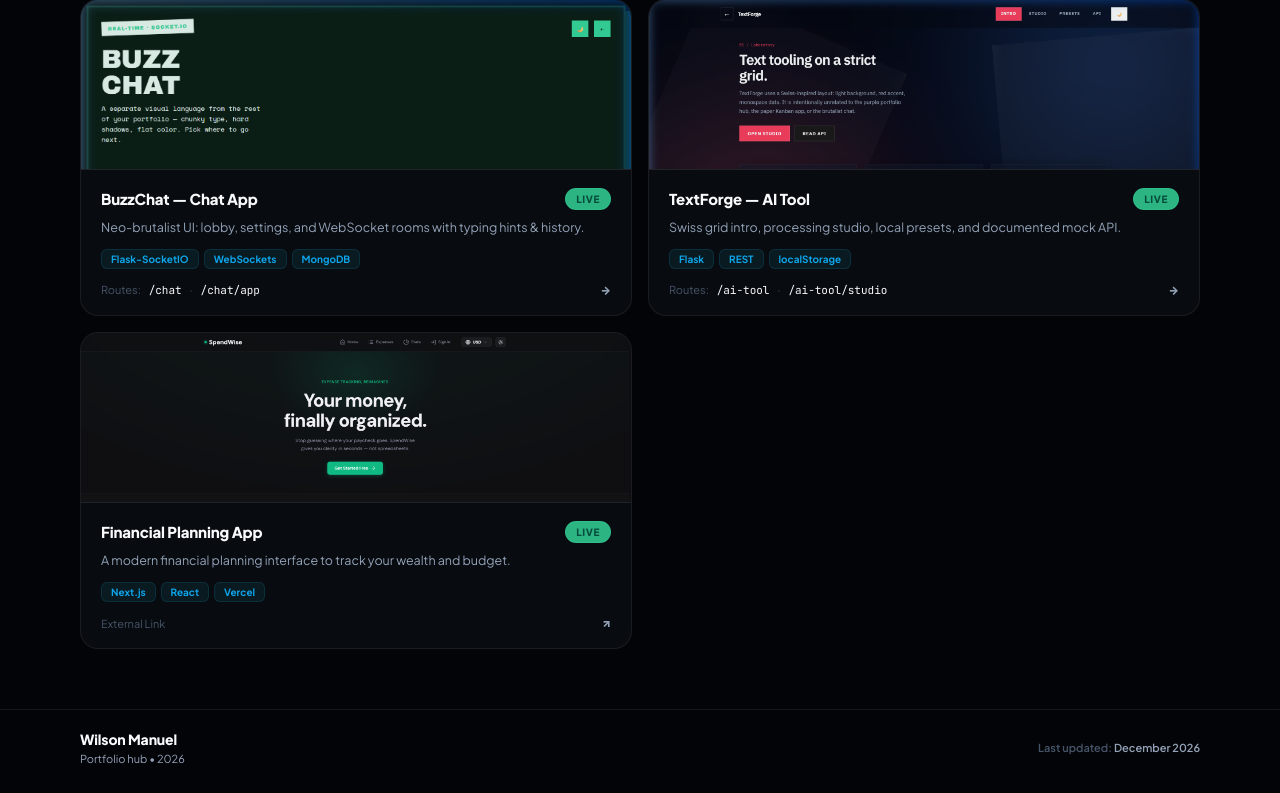
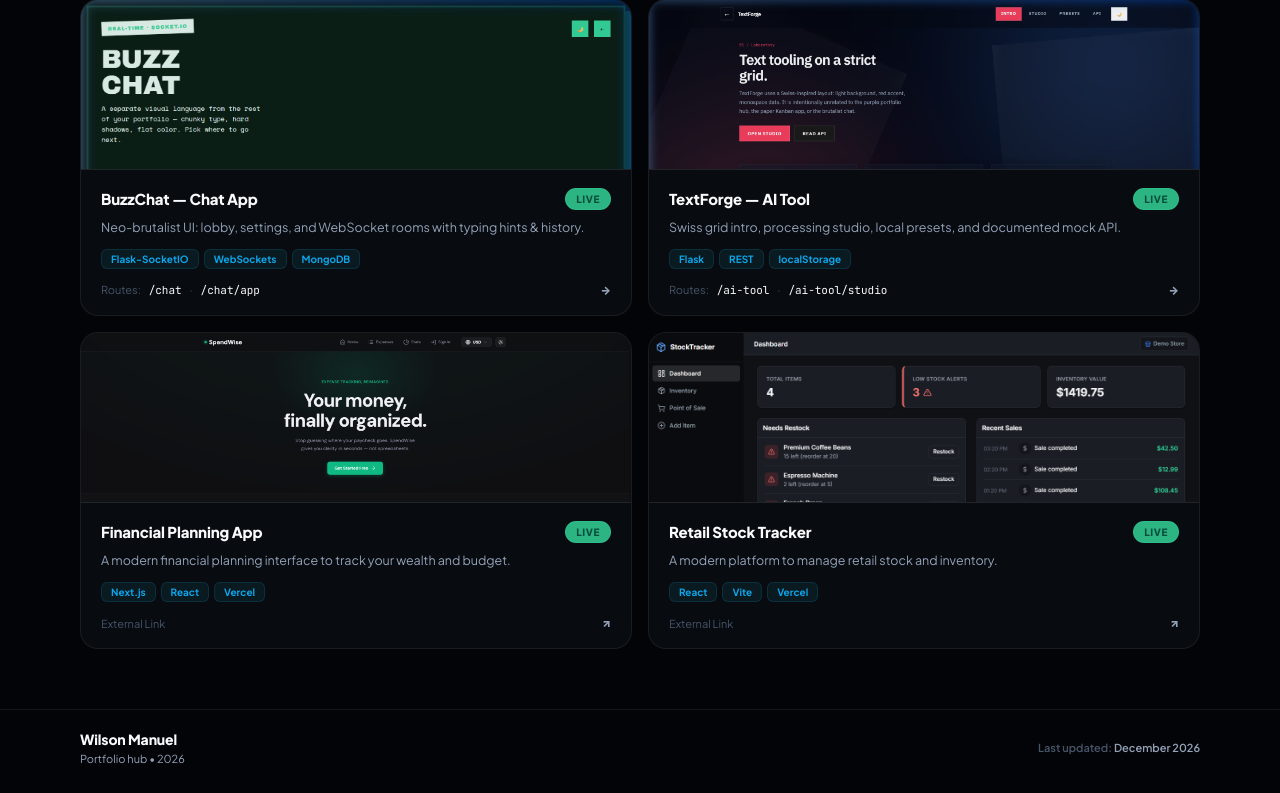
Before and after one commit to doubleUM/website-porto, a Flask app: page / in a window 1280 px wide. Shown: the part 1928-2721 px from the top of the page. Run offline with Flask 3, Linux system fonts and the light colour scheme; data that the repository does not hold is empty; parts of the project's set-up code (start-up, migrations or seed data) failed here and were passed over.

Commit message:
feat: add retail stock tracker slider images and add new project in the portfolio home template

```diff
--- a/templates/portfolio_home.html
+++ b/templates/portfolio_home.html
@@ -36,7 +36,7 @@
             height: 100%;
             object-fit: cover;
             opacity: 0;
-            animation: heroSlideFade 20s infinite cubic-bezier(0.4, 0, 0.2, 1);
+            animation: heroSlideFade 24s infinite cubic-bezier(0.4, 0, 0.2, 1);
         }
 
         .hero-slider img.slide-1 {
@@ -44,18 +44,22 @@
         }
 
         .hero-slider img.slide-2 {
+            animation-delay: -20s;
+        }
+
+        .hero-slider img.slide-3 {
             animation-delay: -16s;
         }
 
-        .hero-slider img.slide-3 {
+        .hero-slider img.slide-4 {
             animation-delay: -12s;
         }
 
-        .hero-slider img.slide-4 {
+        .hero-slider img.slide-5 {
             animation-delay: -8s;
         }
 
-        .hero-slider img.slide-5 {
+        .hero-slider img.slide-6 {
             animation-delay: -4s;
         }
 
@@ -64,15 +68,15 @@
                 opacity: 1;
             }
 
-            15% {
+            12.5% {
                 opacity: 1;
             }
 
-            20% {
+            16.66% {
                 opacity: 0;
             }
 
-            96% {
+            95.83% {
                 opacity: 0;
             }
 
@@ -192,6 +196,8 @@
                                 class="theme-img-dark slide-4" alt="AI Tool">
                             <img src="{{ url_for('static', filename='images/financial-planning-dark-final.png') }}"
                                 class="theme-img-dark slide-5" alt="Financial Planning">
+                            <img src="{{ url_for('static', filename='images/retail-stock-dark.png') }}"
+                                class="theme-img-dark slide-6" alt="Retail Stock Tracker">
                             <!-- Light Theme Slides -->
                             <img src="{{ url_for('static', filename='images/spareparts-light.png') }}"
                                 class="theme-img-light slide-1" alt="AutoParts">
@@ -203,6 +209,8 @@
                                 class="theme-img-light slide-4" alt="AI Tool">
                             <img src="{{ url_for('static', filename='images/financial-planning-light-final.png') }}"
                                 class="theme-img-light slide-5" alt="Financial Planning">
+                            <img src="{{ url_for('static', filename='images/retail-stock-light.png') }}"
+                                class="theme-img-light slide-6" alt="Retail Stock Tracker">
                         </div>
                     </div>
                 </div>
@@ -444,6 +452,32 @@
                         </div>
                     </a>
 
+                    <a class="hub-project anim-fade" data-anim data-status="live"
+                        href="https://retail-stock-tracker.vercel.app/" target="_blank" rel="noopener noreferrer">
+                        <div class="hub-project-thumb">
+                            <img src="{{ url_for('static', filename='images/retail-stock-dark.png') }}"
+                                alt="Retail Stock Tracker preview (Dark)" class="hub-thumb-img theme-img-dark">
+                            <img src="{{ url_for('static', filename='images/retail-stock-light.png') }}"
+                                alt="Retail Stock Tracker preview (Light)" class="hub-thumb-img theme-img-light">
+                        </div>
+                        <div class="hub-project-body">
+                            <div class="hub-project-top">
+                                <h3 class="hub-h3">Retail Stock Tracker</h3>
+                                <span class="hub-pill hub-pill-live">Live</span>
+                            </div>
+                            <p class="hub-project-text">A modern platform to manage retail stock and inventory.</p>
+                            <div class="hub-project-tags">
+                                <span class="hub-tech-tag">React</span>
+                                <span class="hub-tech-tag">Vite</span>
+                                <span class="hub-tech-tag">Vercel</span>
+                            </div>
+                            <div class="hub-project-meta">
+                                <span>External Link</span>
+                                <span class="hub-arrow">↗</span>
+                            </div>
+                        </div>
+                    </a>
+
                 </div>
             </div>
         </section>
```
Also changed, not shown: static/images/retail-stock-dark.png (added), static/images/retail-stock-light.png (added).
